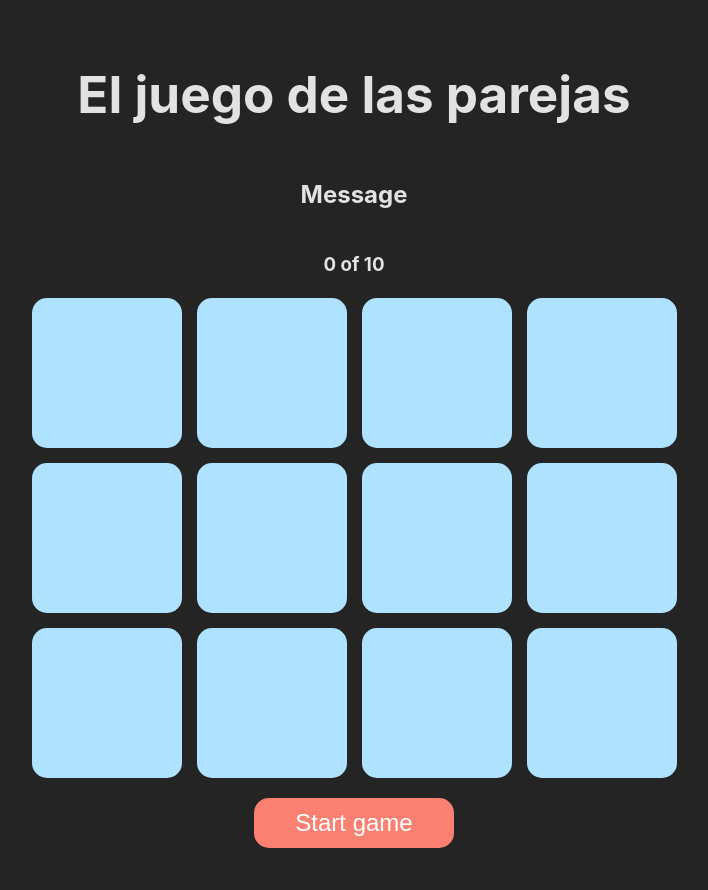
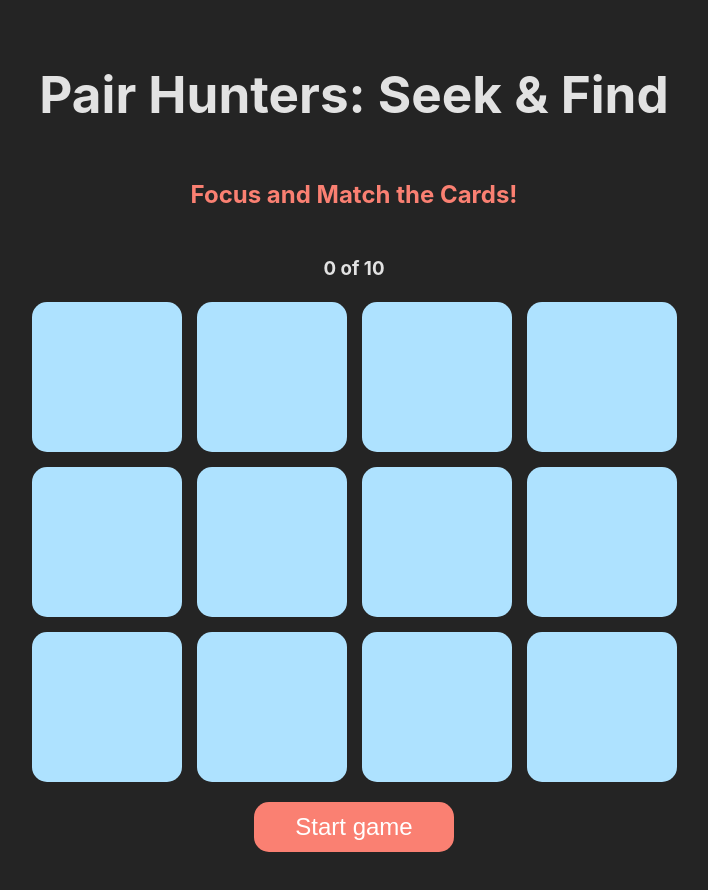
Before and after one commit to gustedeveloper/Pair-hunters, a website built with Vite: page Proyecto final/index.html in a window 1280 px wide. Shown: the whole page, without its empty margins (286-994 px from the left). Built offline with nearby package versions, Linux system fonts and the light colour scheme.

Commit message:
Añadido mensaje y estilizado

```diff
--- a/Proyecto final/index.html
+++ b/Proyecto final/index.html
@@ -8,8 +8,8 @@
   </head>
   <body>
     <div id="app">
-      <h1>El juego de las parejas</h1>
-      <h2>Message</h2>
+      <h1>Pair Hunters: Seek & Find</h1>
+      <h2 id="message">Focus and Match the Cards!</h2>
       <h3 id="attempts"></h3>
       <div id="card-container">
         <div class="card" data-index="0">
--- a/Proyecto final/src/style.css
+++ b/Proyecto final/src/style.css
@@ -46,6 +46,11 @@ h1 {
   margin: 0 auto;
   padding: 2rem;
   text-align: center;
+}
+
+#message {
+  height: 40px;
+  color: salmon;
 }
 
 #card-container {
```
